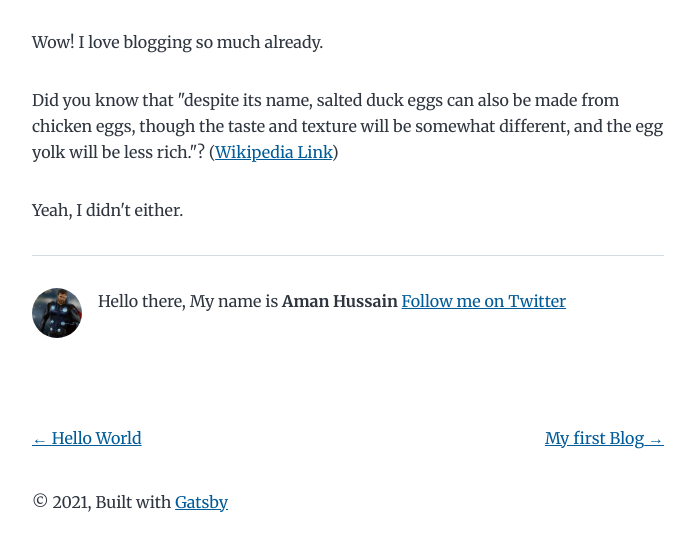
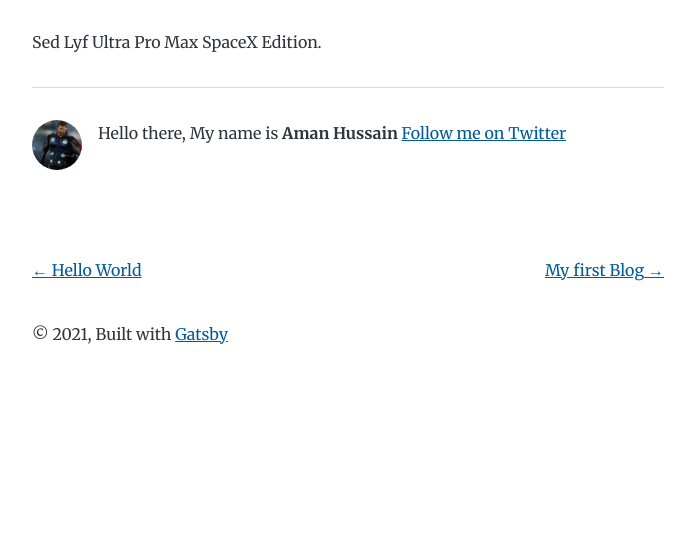
Before and after one commit to amanhussain08/odin-son, a Gatsby site: page /my-second-post/ in a window 1280 px wide. Shown: the part 211-762 px from the top of the page, without its empty margins (292-986 px from the left). Built offline with nearby package versions, Linux system fonts and the light colour scheme; Gatsby itself is replaced by a stand-in of ours.

Commit message:
Update index.md

```diff
--- a/content/blog/my-second-post/index.md
+++ b/content/blog/my-second-post/index.md
@@ -3,11 +3,4 @@ title: My Second Post!
 date: "2015-05-06T23:46:37.121Z"
 ---
 
-Wow! I love blogging so much already.
-
-Did you know that "despite its name, salted duck eggs can also be made from
-chicken eggs, though the taste and texture will be somewhat different, and the
-egg yolk will be less rich."?
-([Wikipedia Link](https://en.wikipedia.org/wiki/Salted_duck_egg))
-
-Yeah, I didn't either.
+Sed Lyf Ultra Pro Max SpaceX Edition.
```
